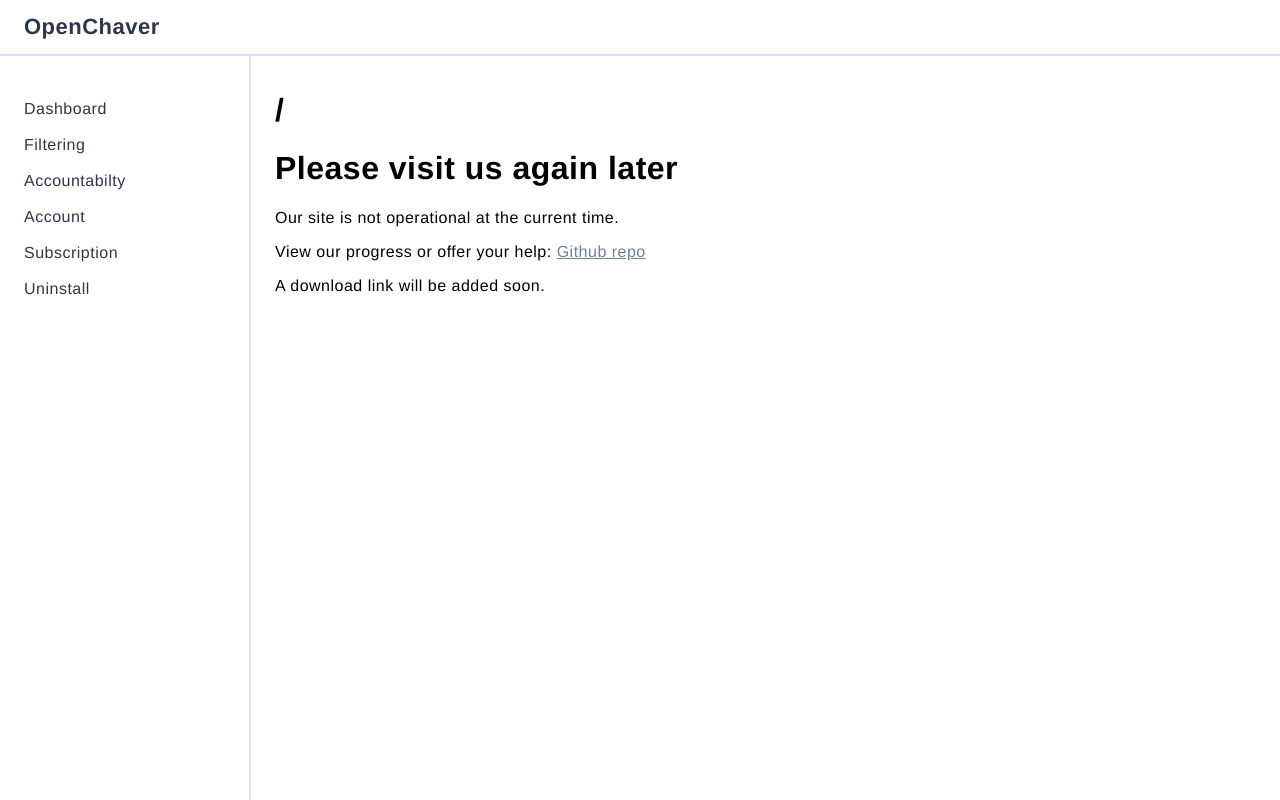
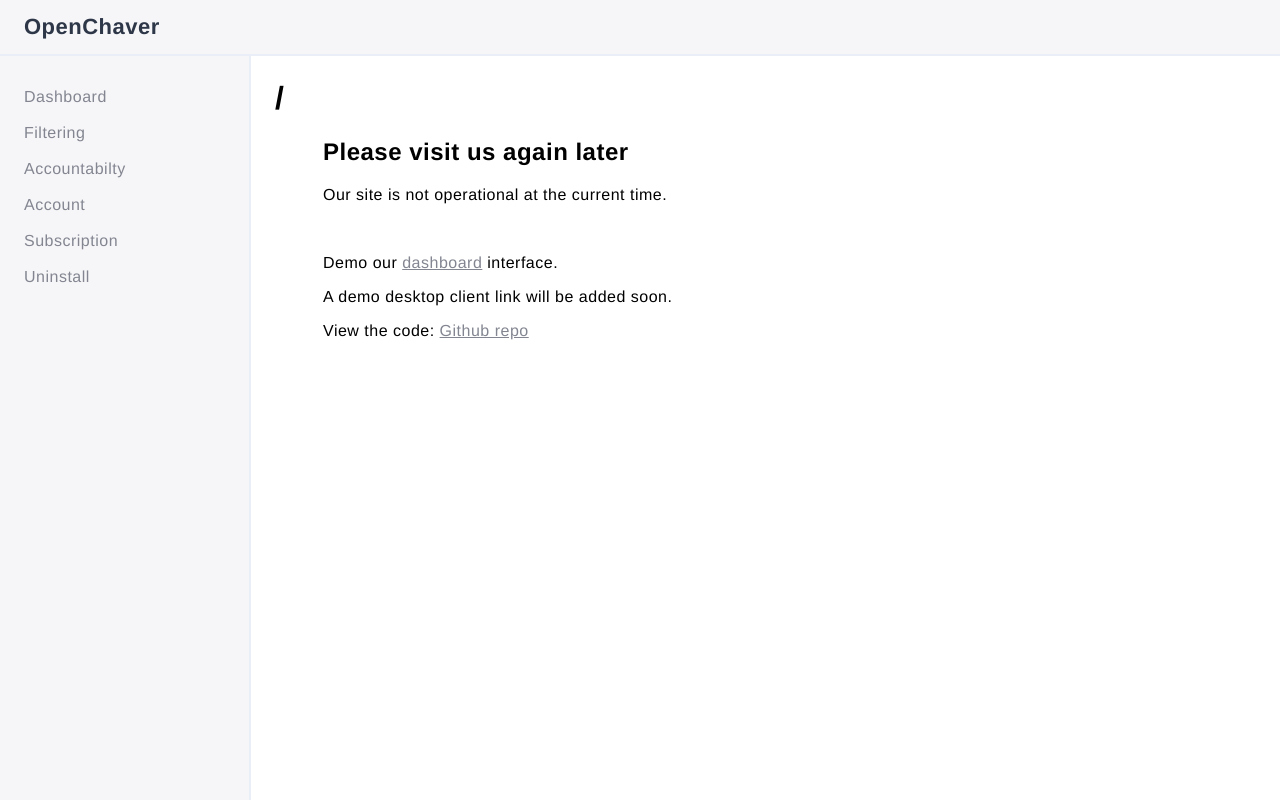
Before and after one commit to dickermoshe/OpenChaver-Server, a SvelteKit app in the folder frontend/: page / in a window 1280 px wide. Built offline with nearby package versions, Linux system fonts and the light colour scheme.

Commit message:
UI color changes

```diff
--- a/frontend/src/app.css
+++ b/frontend/src/app.css
@@ -1,7 +1,12 @@
 :root {
 	--default-bg-color: #fff;
-	--default-color: #2d3748;
-	--secondary-color: #718096;
+	--secondary-bg-color: #f6f6f8;
+	--default-txt-color: #2d3748;
+	--secondary-txt-color: #838691;
+	--default-border-color: #e9eef7;
+	--hover-color: #e6f1ff;
+	--active-color: #0e77ff;
+	/* --secondary-txt-color: #718096; */
 	--header-height: 56px;
 	--general-spacing: 1.5rem;
 }
@@ -28,17 +33,26 @@ aside {
 	grid-column: 1;
 	background-color: var(--default-bg-color);
 	margin-right: var(--general-spacing);
-	padding-top: calc(var(--general-spacing) * 1.5);
+	padding-top: var(--general-spacing);
 	box-sizing: border-box;
-	border-right: 2px solid #d7e4f4;
+	background-color: var(--secondary-bg-color);
+	border-right: 2px solid var(--default-border-color);
 }
 main {
 	grid-row: 2;
 	grid-column: 2;
-	padding-top: calc(var(--general-spacing) * 1.5);
+	padding-top: var(--general-spacing);
 }
+main.fullWidth {
+	grid-column: 1/3;
+}
+
+section > .container {
+	padding: 0 calc(var(--general-spacing) * 2);
+}
+
 a {
-	color: #718096;
+	color: var(--secondary-txt-color);
 }
 a:hover {
 	color: #a0aec0;
--- a/frontend/src/lib/Header.svelte
+++ b/frontend/src/lib/Header.svelte
@@ -25,12 +25,12 @@
 		width: 100%;
 		padding: 0 var(--general-spacing);
 		box-sizing: border-box;
-		border-bottom: 2px solid #d7e4f4;
-		background-color: var(--default-bg-color);
+		background-color: var(--secondary-bg-color);
+		border-bottom: 2px solid var(--default-border-color);
 		z-index: 100;
 	}
 	a {
-		color: var(--default-color);
+		color: var(--default-txt-color);
 		text-decoration: none;
 	}
 	h1 {
--- a/frontend/src/routes/+layout.svelte
+++ b/frontend/src/routes/+layout.svelte
@@ -8,6 +8,7 @@
 
 <Header />
 
+{#if $page.routeId !== ''}
 	<aside>
 		<nav>
 			<ul>
@@ -19,8 +20,9 @@
 			</ul>
 		</nav>
 	</aside>
+{/if}
 
-<main>
+<main class:fullWidth={$page.routeId === ''}>
 	{#if $page.routeId}
 		<h1>{$page.routeId}</h1>
 	{/if}
@@ -41,24 +43,24 @@
 		margin-right: var(--general-spacing);
 		margin-bottom: 2px;
 		border-radius: 0px 50px 50px 0px;
-		transition: background-color ease-in-out 75ms;
+		color: var(--secondary-txt-color);
+		transition: all ease-in-out 75ms;
 	}
-	nav li:hover {
-		background-color: #059669;
+	nav li:hover,
+	nav li:active {
+		background-color: var(--hover-color);
+		color: var(--default-txt-color);
 	}
 	nav li.active {
-		background-color: #10b981;
+		background-color: var(--active-color);
+		color: var(--default-bg-color);
 	}
 	nav li a {
 		display: block;
 		padding: calc(var(--general-spacing) / 3) 0 calc(var(--general-spacing) / 3)
 			var(--general-spacing);
-		color: var(--default-color);
+		color: inherit;
 		text-decoration: none;
-	}
-	nav li:hover a,
-	nav li.active a {
-		color: #fff;
 	}
 	:global(main > h1) {
 		margin-top: 0;
--- a/frontend/src/routes/+page.svelte
+++ b/frontend/src/routes/+page.svelte
@@ -2,17 +2,21 @@
 	<title>Home | OpenChaver</title>
 	<meta
 		name="description"
-		content="An open source alternative to WebChaver. In early stages of development."
+		content="In early stages of development | An OSS content filtering service to block mature content."
 	/>
 </svelte:head>
 
-<h1>Please visit us again later</h1>
-<p>Our site is not operational at the current time.</p>
+<section>
+	<div class="container">
+		<h1>Please visit us again later</h1>
+		<p>Our site is not operational at the current time.</p>
+		<br />
 
-<p>
-	View our progress or offer your help: <a href="https://github.com/dickermoshe/openchaver"
-		>Github repo</a
-	>
-</p>
-
-<p>A download link will be added soon.</p>
+		<p>Demo our <a href="/dashboard" data-sveltekit-prefetch>dashboard</a> interface.</p>
+		<p>A demo desktop client link will be added soon.</p>
+		<p>
+			View the code:
+			<a href="https://github.com/dickermoshe/openchaver">Github repo</a>
+		</p>
+	</div>
+</section>
```
Lines whose indentation alone changed are shown as unchanged.
